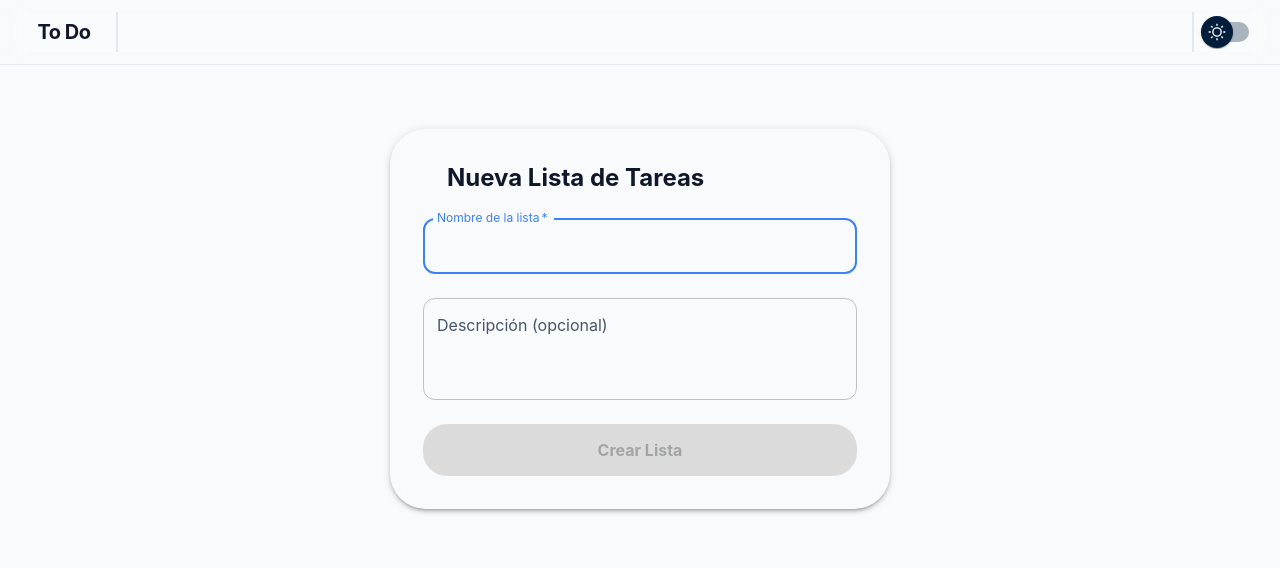
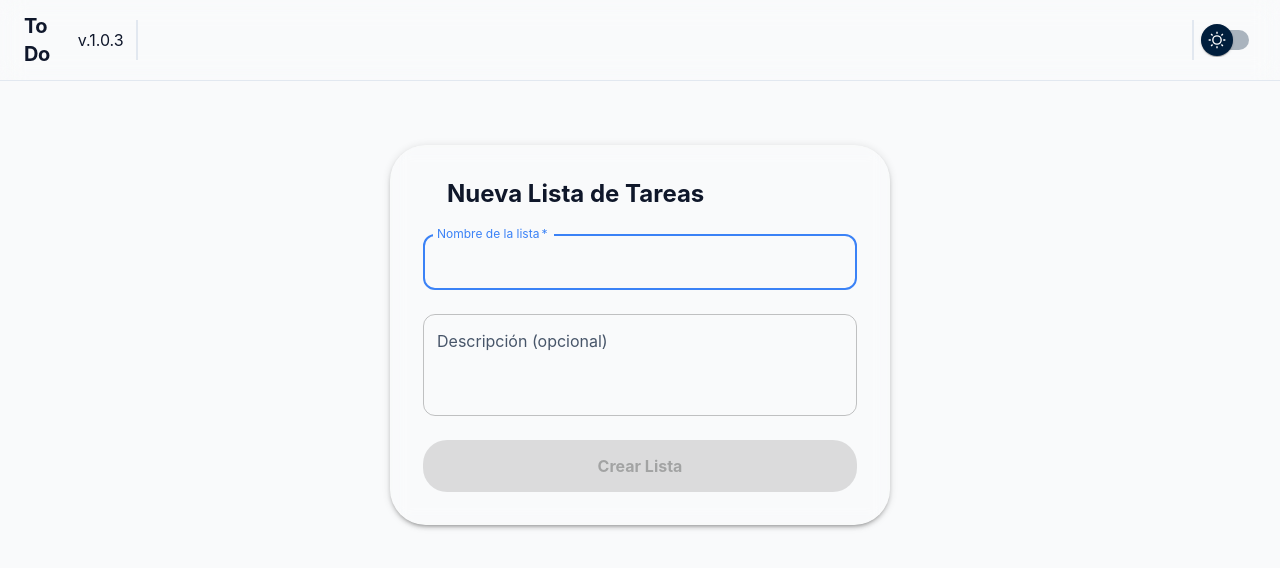
Before and after one commit to Jaime-GEB/MyCustomToDo, a React (Vite) app: page /Home in a window 1280 px wide. Shown: the top 568 px of the page. Built offline with nearby package versions, Linux system fonts and the light colour scheme; some icons are missing.

Commit message:
version en nav

```diff
--- a/src/components/nav/Nav.tsx
+++ b/src/components/nav/Nav.tsx
@@ -24,6 +24,7 @@ const Nav = ({ value, setValue }: { value: string, setValue: Dispatch<SetStateAc
             {/* Titulo de la pagina */}
             <div className="flex items-center justify-center gap-2 mr-3 min-w-20">
                 <h1 className="font-bold text-xl tracking-tight text-slate-900 dark:text-white">To Do</h1>
+                <footer>v.1.0.3</footer>
             </div>
 
             <TabBar value={value} setValue={setValue} />
```
